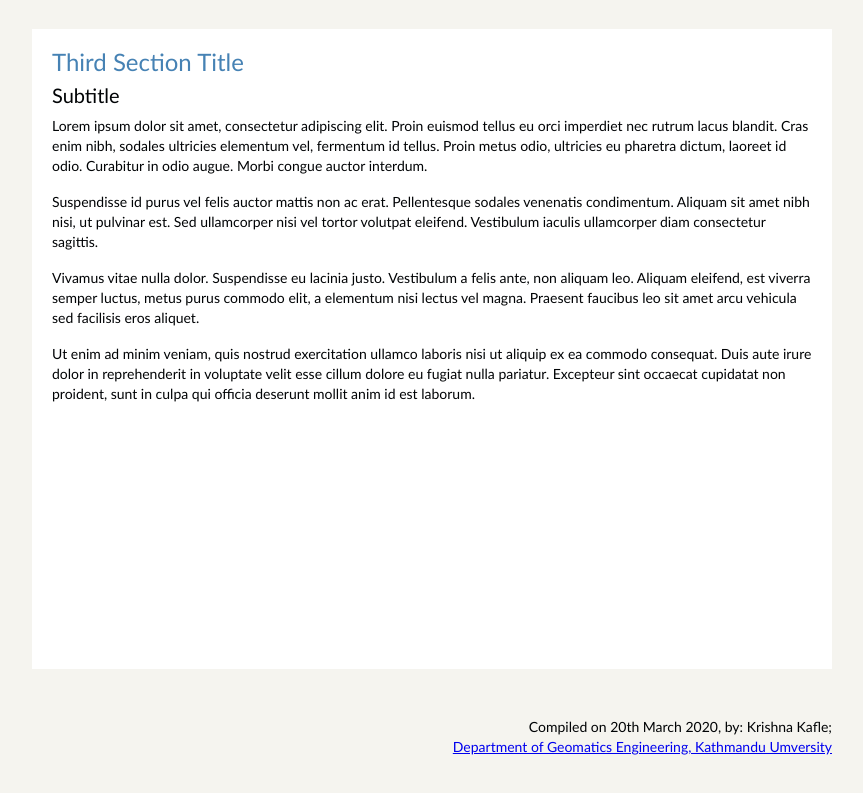
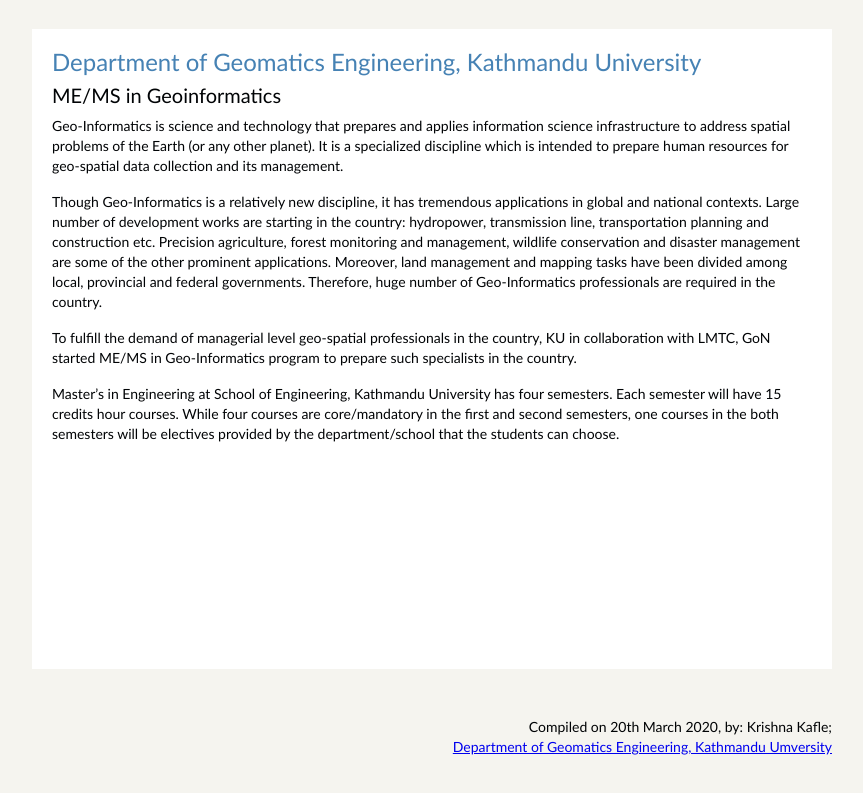
Before and after one commit to krishnakafle/sample-web-gis, a plain HTML site: page index.html in a window 1280 px wide. Both pictures are taken after a click on the link "About". Shown: the part 138-931 px from the top of the page, without its empty margins (208-1071 px from the left). Drawn offline with Linux system fonts and the light colour scheme; some packages are replaced by stand-ins of ours; a script that the page names is missing.

Commit message:
content for about and description sections

```diff
--- a/index.html
+++ b/index.html
@@ -49,11 +49,27 @@
 
     <section id="second" class="bodygroup">
       <hgroup>
-        <h2>Second Section Title</h2>
-        <h3>Subtitle</h3>
+        <h2>About Data viewer</h2>
+        <h3>DATA SOURCE: WWF Geoserver</h3>
       </hgroup>
       <article>
         <!-- content area -->
+        <p>WebMap presented in above is developed with the help of openlayers-2, geoext 3.4.0 and geoserver as map tile server. The developed mashup is fully
+        based upon free and open source software architecture (FOSS)</p>
+
+        <p>
+          I have included 7 different data layers stacked one above another taken from WWF geoserver. Any users can turn on/off layers
+          as per his/her interest and need for the purpose of visualizations. The data included on the web maps are as follows:
+          <ul>
+            <li>Country layer</li>
+            <li>Province layer</li>
+            <li>District layer</li>
+            <li>Rural/Urban municipality</li>
+            <li>Major Road Networks</li>
+            <li>River Networks</li>
+            <li>Major Hydropower Stations</li>
+          </ul>
+        </p>
       </article>
     </section>
 
@@ -63,24 +79,18 @@
   <div id="resources-div" class="hidediv">
     <section id="third" class="bodygroup">
       <hgroup>
-        <h2>Third Section Title</h2>
-        <h3>Subtitle</h3>
+        <h2>Department of Geomatics Engineering, Kathmandu University</h2>
+        <h3>ME/MS in Geoinformatics</h3>
       </hgroup>
       <article>
-        <p>Lorem ipsum dolor sit amet, consectetur adipiscing elit. Proin euismod tellus eu orci imperdiet
-          nec rutrum lacus blandit. Cras enim nibh, sodales ultricies elementum vel, fermentum id tellus.
-          Proin metus odio, ultricies eu pharetra dictum, laoreet id odio. Curabitur in odio augue. Morbi
-          congue auctor interdum.</p>
-        <p>Suspendisse id purus vel felis auctor mattis non ac erat. Pellentesque sodales venenatis condimentum.
-          Aliquam sit amet nibh nisi, ut pulvinar est. Sed ullamcorper nisi vel tortor volutpat eleifend. Vestibulum
-          iaculis ullamcorper diam consectetur sagittis.</p>
-        <p>Vivamus vitae nulla dolor. Suspendisse eu lacinia justo. Vestibulum a felis ante, non aliquam leo.
-          Aliquam eleifend, est viverra semper luctus, metus purus commodo elit, a elementum nisi lectus vel magna.
-          Praesent faucibus leo sit amet arcu vehicula sed facilisis eros aliquet.</p>
-        <p>Ut enim ad minim veniam, quis nostrud exercitation ullamco laboris nisi ut aliquip ex ea commodo
-          consequat. Duis aute irure dolor in reprehenderit in voluptate velit esse cillum dolore eu fugiat nulla
-          pariatur. Excepteur sint occaecat cupidatat non proident, sunt in culpa qui officia deserunt mollit anim
-          id est laborum.</p>
+        <p>Geo-Informatics is science and technology that prepares and applies information science infrastructure to address spatial problems of the Earth (or any other planet). It is a specialized discipline which is intended to prepare human
+          resources for geo-spatial data collection and its management.</p>
+        <p>Though Geo-Informatics is a relatively new discipline, it has tremendous applications in global and national contexts. Large number of development works are starting in the country: hydropower, transmission line, transportation planning
+          and construction etc. Precision agriculture, forest monitoring and management, wildlife conservation and disaster management are some of the other prominent applications. Moreover, land management and mapping tasks have been divided among
+          local, provincial and federal governments. Therefore, huge number of Geo-Informatics professionals are required in the country.</p>
+        <p>To fulfill the demand of managerial level geo-spatial professionals in the country, KU in collaboration with LMTC, GoN started ME/MS in Geo-Informatics program to prepare such specialists in the country.</p>
+        <p>Master’s in Engineering at School of Engineering, Kathmandu University has four semesters. Each semester will have 15 credits hour courses. While four courses are core/mandatory in the first and second semesters, one courses in the both
+          semesters will be electives provided by the department/school that the students can choose.</p>
       </article>
     </section>
   </div> <!-- resources -->
@@ -111,7 +121,7 @@
 
   <footer class="bodygroup">
     <p>Compiled on 20th March 2020, by: Krishna Kafle;<br><a href="http://ku.edu.np">Department of Geomatics Engineering,
-    Kathmandu Umversity</a></p>
+        Kathmandu Umversity</a></p>
   </footer>
 
 </body>
```
